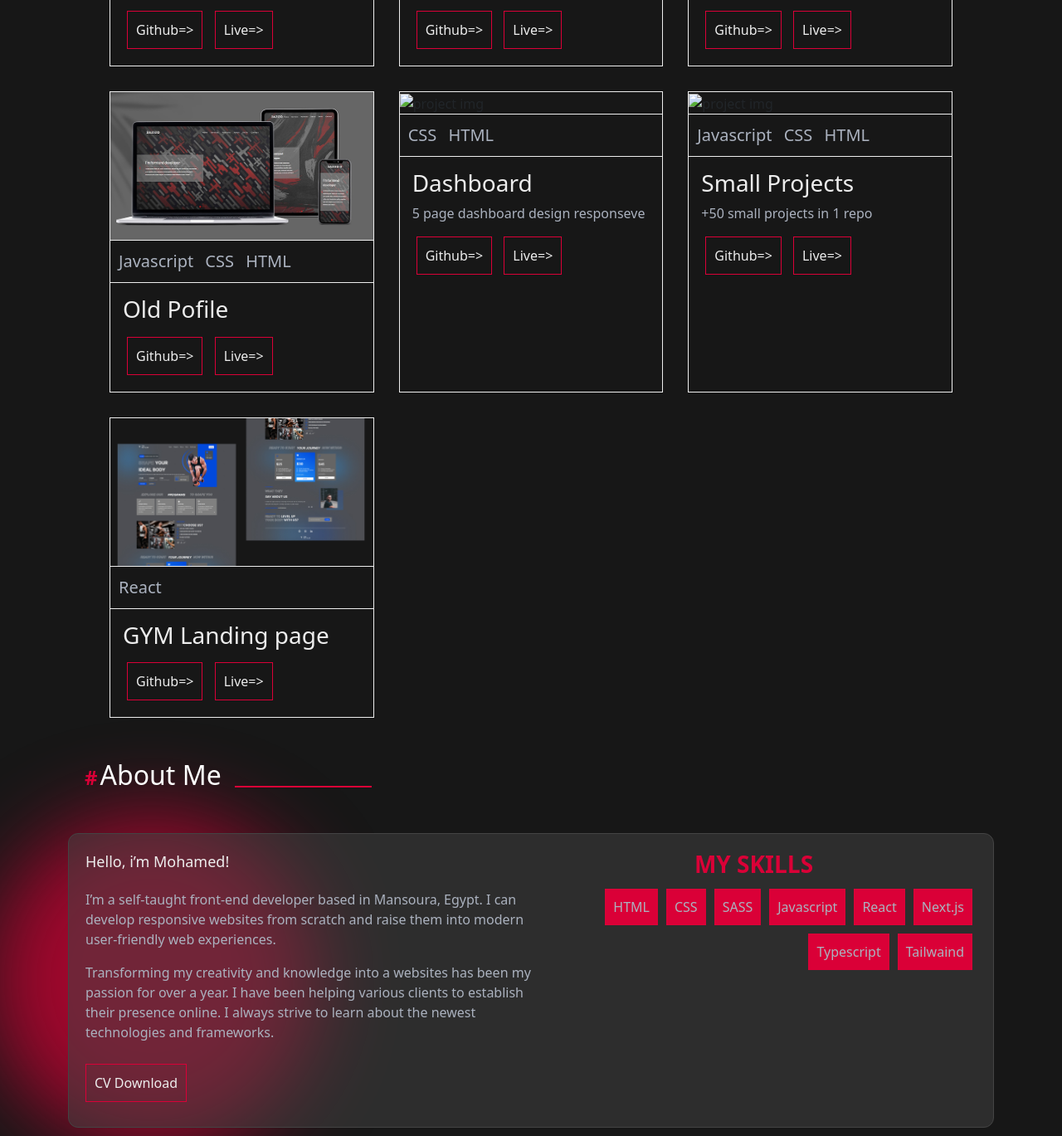
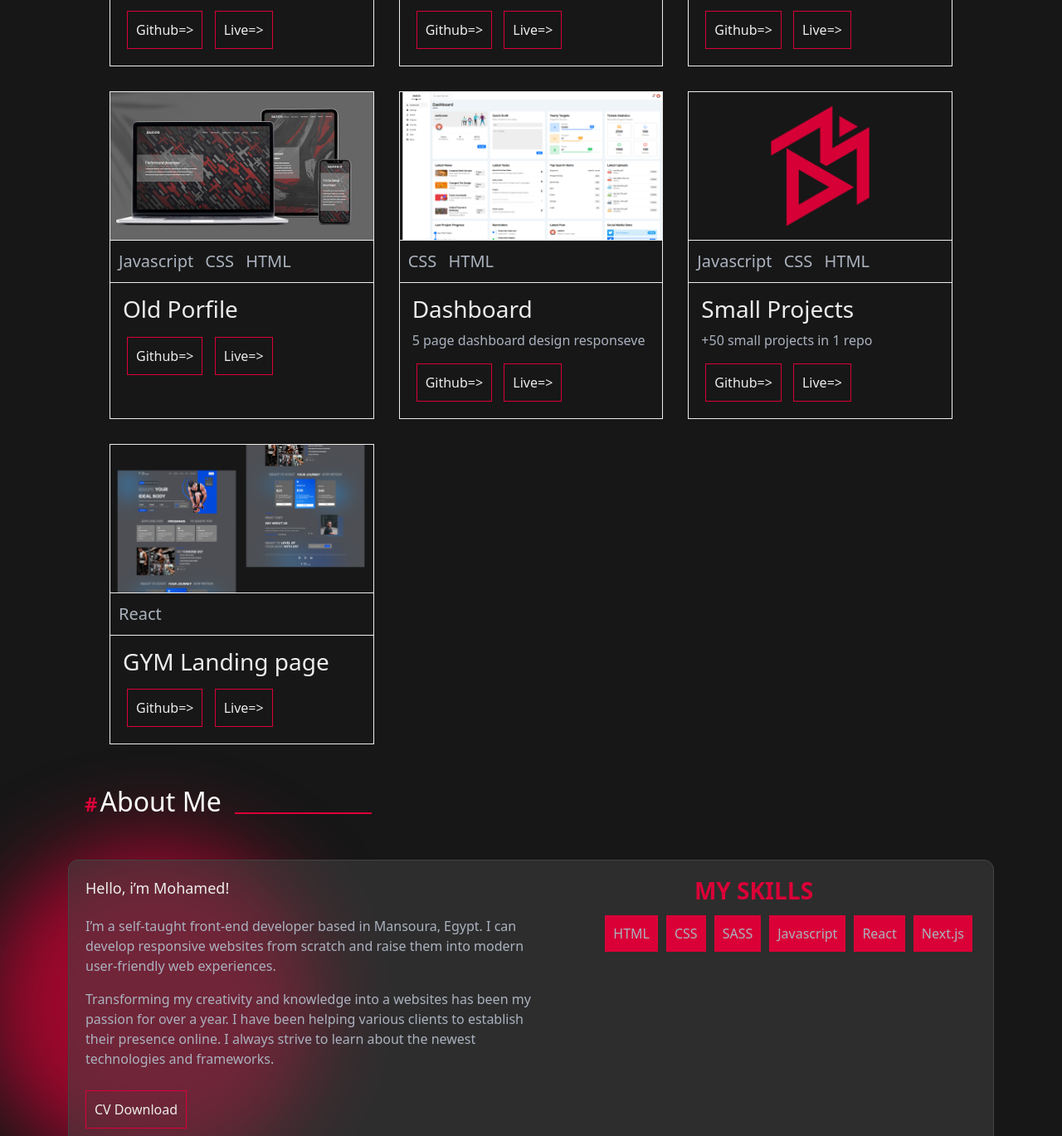
Before and after one commit to 3azizo/Profile, a website built with Parcel: page index.html in a window 1280 px wide. Shown: the part 1718-3087 px from the top of the page at 83% size. Built offline with nearby package versions, Linux system fonts and the light colour scheme.

Commit message:
add some projects

```diff
--- a/index.html
+++ b/index.html
@@ -138,8 +138,6 @@
                 <div class="skill">Javascript</div>
                 <div class="skill">React</div>
                 <div class="skill">Next.js</div>
-                <div class="skill">Typescript</div>
-                <div class="skill">Tailwaind</div>
               </div>
             </div>
           </div>
--- a/src/js/projectsData.js
+++ b/src/js/projectsData.js
@@ -6,7 +6,8 @@ import mangementSystem from "../img/projects/mangementSystem.jpg";
 import oldPorject from "../img/projects/oldporject.jpg";
 import templetThree from "../img/projects/templetThree.jpg";
 import GYM from "../img/projects/GYM.jpg";
-
+import Dashborad from "../img/projects/dashboard.jpg";
+import smallprojects from "../img/projects/small-projects.jpg";
 const data = [
   {
     img: recipe,
@@ -82,14 +83,14 @@ const data = [
   },
   {
     img: oldPorject,
-    name: "Old Pofile",
+    name: "Old Porfile",
     discription: "",
     skills: ["Javascript", "CSS", "HTML"],
     repo: "https://github.com/3azizo/web-project-2",
     live: "https://3azizo.github.io/web-project-2/",
   },
   {
-    img: "",
+    img: Dashborad,
     name: "Dashboard",
     discription: "5 page dashboard design responseve ",
     skills: ["CSS", "HTML"],
@@ -97,7 +98,7 @@ const data = [
     live: "https://3azizo.github.io/Dashboard/",
   },
   {
-    img: "",
+    img: smallprojects,
     name: "Small Projects",
     discription: "+50 small projects in 1 repo ",
     skills: ["Javascript", "CSS", "HTML"],
```
Also changed, not shown: src/img/projects/dashboard.jpg (added), src/img/projects/dashborad.jpg (added), src/img/projects/small-projects.jpg (added).
